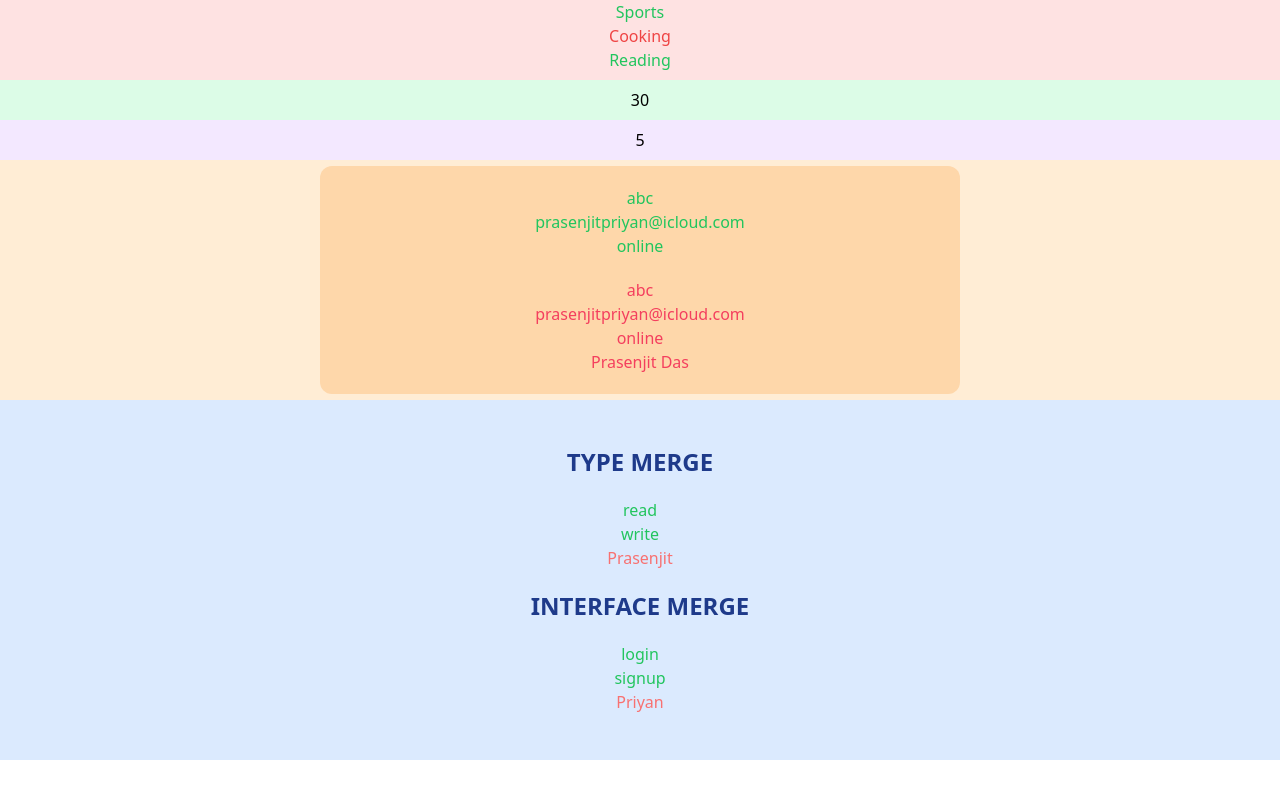
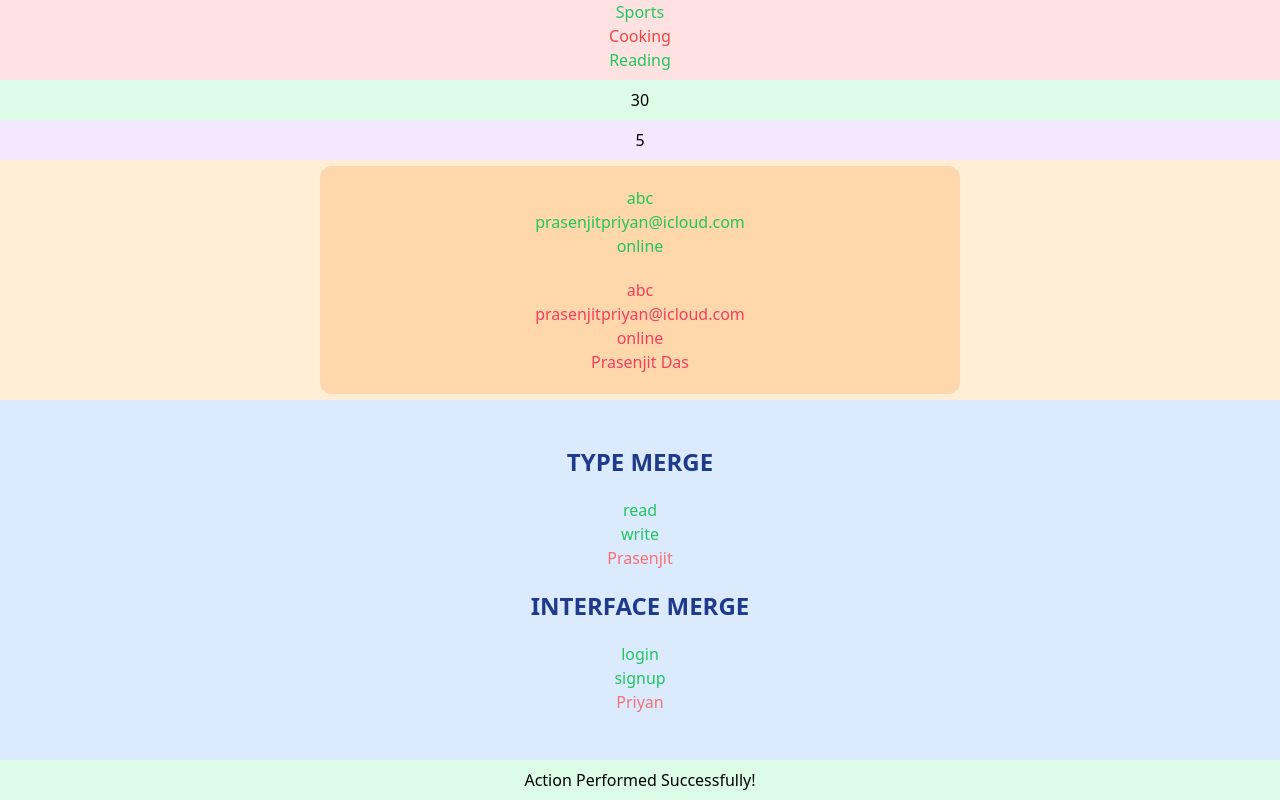
Before and after one commit to prasenjitpriyan/react-typescript, a React (Vite) app: page / in a window 1280 px wide. Shown: the part 328-1128 px from the top of the page. Before the commit the page ends 1088 px from the top, so only its background shows below. Built offline with nearby package versions, Linux system fonts and the light colour scheme.

Commit message:
Type guard

```diff
--- a/src/App.tsx
+++ b/src/App.tsx
@@ -4,6 +4,7 @@ import Heading from "./components/Heading";
 import Interface from "./components/Interface";
 import MergingTypes from "./components/MergingTypes";
 import TypeAliases from "./components/TypeAliases";
+import TypeGuards from "./components/TypeGuards";
 
 function App() {
   return (
@@ -14,6 +15,7 @@ function App() {
       <TypeAliases />
       <Interface />
       <MergingTypes />
+      <TypeGuards />
     </div>
   );
 }
--- /dev/null
+++ b/src/components/TypeGuards.tsx
@@ -0,0 +1,26 @@
+type Role = "admin" | "user" | "editor";
+
+let role: Role;
+role = "admin";
+role = "user";
+role = "editor";
+
+const performAction = (action: string, role: Role) => {
+  if (role === "admin" && typeof action === "string") {
+    return true;
+  } else {
+    return false;
+  }
+};
+
+const action = performAction("user", "admin");
+
+const TypeGuards = () => {
+  return (
+    <div className="w-full bg-green-100 flex flex-col justify-center items-center h-[5vh]">
+      {action === true ? <h1>Action Performed Successfully!</h1> : null}
+    </div>
+  );
+};
+
+export default TypeGuards;
```
